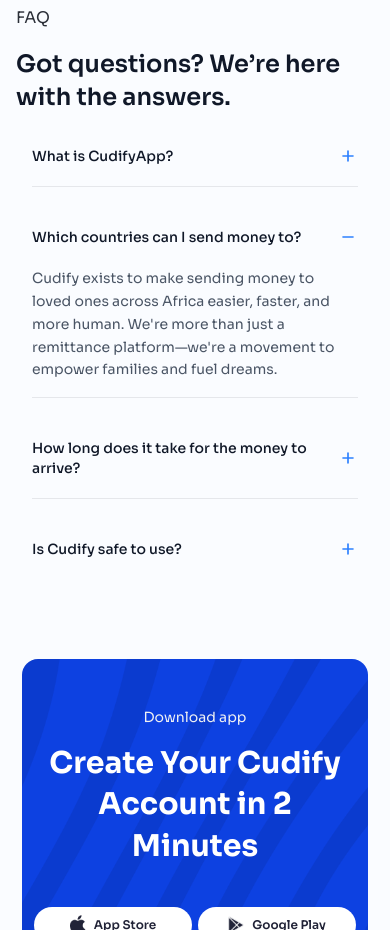
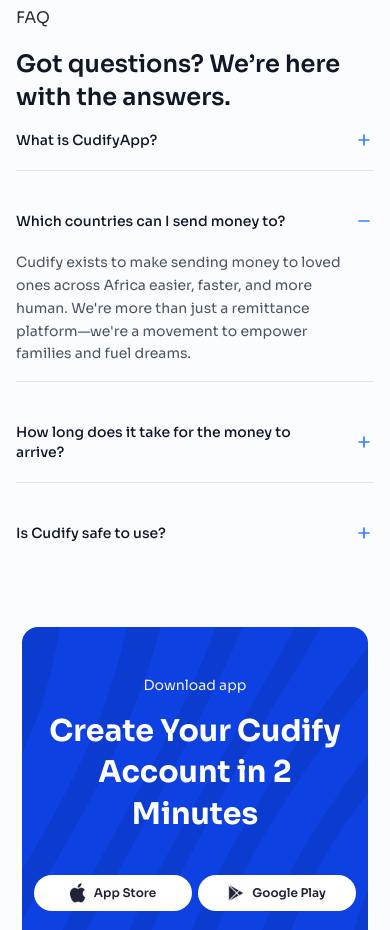
Before and after one commit to Joesef127/cudify, a React (Vite) app: page / in a window 390 px wide. Shown: the part 6180-7110 px from the top of the page. Built offline with nearby package versions, Linux system fonts and the light colour scheme.

Commit message:
chore: edited padding

```diff
--- a/src/components/ui/HomeFAQ.tsx
+++ b/src/components/ui/HomeFAQ.tsx
@@ -10,7 +10,7 @@
   };
 
   return (
-    <div className="p-4 sm:p-6 w-full max-w-2xl rounded-lg">
+    <div className="sm:p-6 w-full max-w-2xl rounded-lg">
       <div className="space-y-0">
         {faqData.map((item, index) => (
           <div
```
